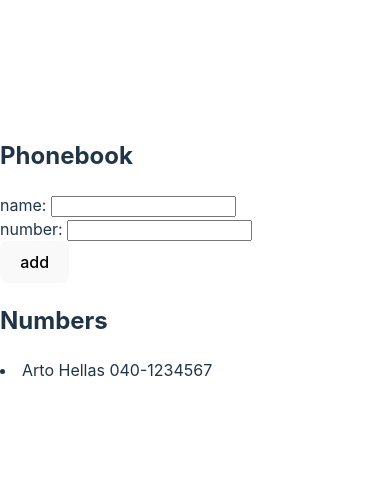
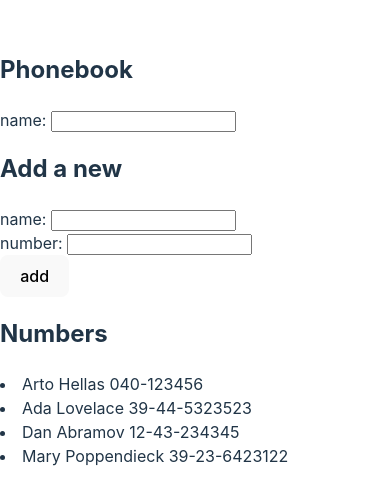
Before and after one commit to alexha11/FullStackUniversityOfHelsinki, a React (Vite) app in the folder part2/phonebook/: page / in a window 390 px wide. Shown: the part 172-676 px from the top of the page. Built offline with nearby package versions, Linux system fonts and the light colour scheme.

Commit message:
done phonebook step9

```diff
--- a/part2/phonebook/src/App.jsx
+++ b/part2/phonebook/src/App.jsx
@@ -1,78 +1,91 @@
-import { useState } from 'react'
+import React, { useState } from 'react';
 
-const NameLists = ({nameList}) => {
+const NameLists = ({ nameList }) => {
   return (
-    <li>{nameList.name} {nameList.number}</li>
-  )
-}
+    <li>
+      {nameList.name} {nameList.number}
+    </li>
+  );
+};
+
+const Header = ({ text }) => <h2>{text}</h2>;
 
 const App = () => {
-  const [persons, setPersons] = useState([
-    {
-      name: 'Arto Hellas',
-      number: '040-1234567'
-  }
-  ])
-  const [newName, setNewName] = useState('')
-  const [newNumber, setNewNumber] = useState('')
+  const initialPersons = [
+    { name: 'Arto Hellas', number: '040-123456', id: 1 },
+    { name: 'Ada Lovelace', number: '39-44-5323523', id: 2 },
+    { name: 'Dan Abramov', number: '12-43-234345', id: 3 },
+    { name: 'Mary Poppendieck', number: '39-23-6423122', id: 4 },
+  ];
+
+  const [persons, setPersons] = useState(initialPersons);
+  const [newName, setNewName] = useState('');
+  const [newNumber, setNewNumber] = useState('');
+  const [filterName, setFilterName] = useState('');
 
   const addInformation = (event) => {
-    event.preventDefault()
+    event.preventDefault();
     const nameObject = {
       name: newName,
       number: newNumber,
       id: persons.length + 1,
+    };
+
+    if (persons.some((person) => person.name === newName)) {
+      alert(newName + ' is already added to the phonebook');
+    } else {
+      setPersons([...persons, nameObject]);
     }
-    let ok = true
-    for(let i = 0; i < persons.length; i++) {
-      if(persons[i].name === newName) {
-        alert(newName + ' is already added to phonebook')
-        ok = false
-      }
-    }
-    if (ok) {
-      setPersons(persons.concat(nameObject))
-    }
-    //console.log(persons.name[0])
-    setNewName('')
-    setNewNumber('')
-  }//Fix a little bit
+
+    setNewName('');
+    setNewNumber('');
+  };
 
   const handleNameChange = (event) => {
-    setNewName(event.target.value)
-    console.log(newName)
-  }
+    setNewName(event.target.value);
+  };
 
   const handleNumberChange = (event) => {
-    setNewNumber(event.target.value)
-  }
-  //console.log(persons.name)
+    setNewNumber(event.target.value);
+  };
+
+  const handleInputChange = (event) => {
+    setFilterName(event.target.value);
+  };
+
+  const filteredPersons = persons.filter((person) =>
+    person.name.toLowerCase().includes(filterName.toLowerCase())
+  );
+
   return (
     <div>
-      <h2>Phonebook</h2>
+      <Header text="Phonebook" />
+      <form>
+        <div>
+          name:{' '}
+          <input value={filterName} onChange={handleInputChange} />
+        </div>
+      </form>
+      <Header text="Add a new" />
       <form onSubmit={addInformation}>
         <div>
-          name: <input
-            value={newName}
-            onChange={handleNameChange}
-          />
+          name:{' '}
+          <input value={newName} onChange={handleNameChange} />
         </div>
         <div>
-          number: <input
-          value= {newNumber}
-          onChange={handleNumberChange}
-          />
+          number:{' '}
+          <input value={newNumber} onChange={handleNumberChange} />
         </div>
         <div>
           <button type="submit">add</button>
         </div>
       </form>
-      <h2>Numbers</h2>
-        {persons.map((person) => (
-          <NameLists key={person.id} nameList={person}/>
-        ))}
+      <Header text="Numbers" />
+      {filteredPersons.map((person) => (
+        <NameLists key={person.id} nameList={person} />
+      ))}
     </div>
-  )
-}
+  );
+};
 
-export default App
+export default App;
```
